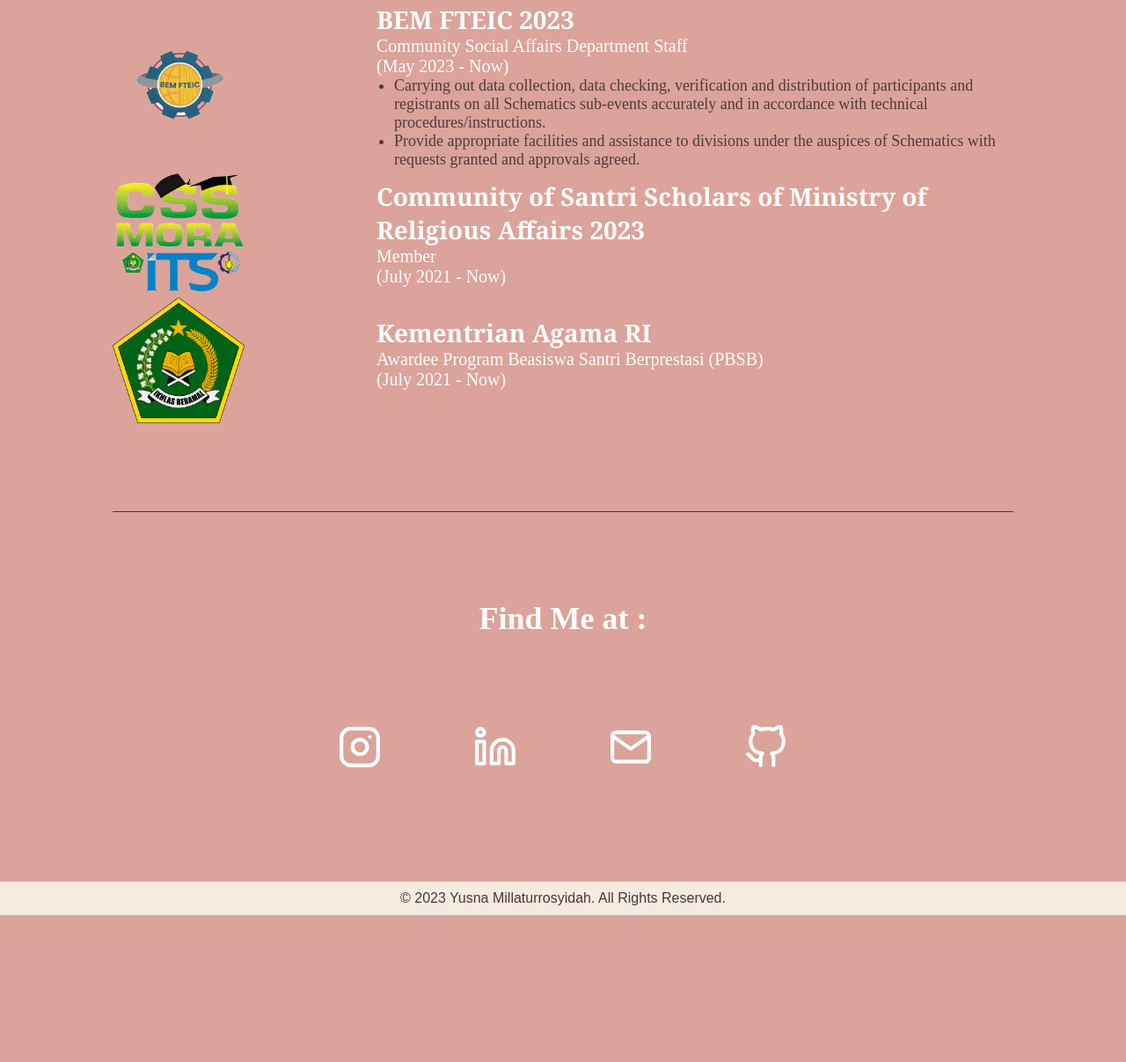
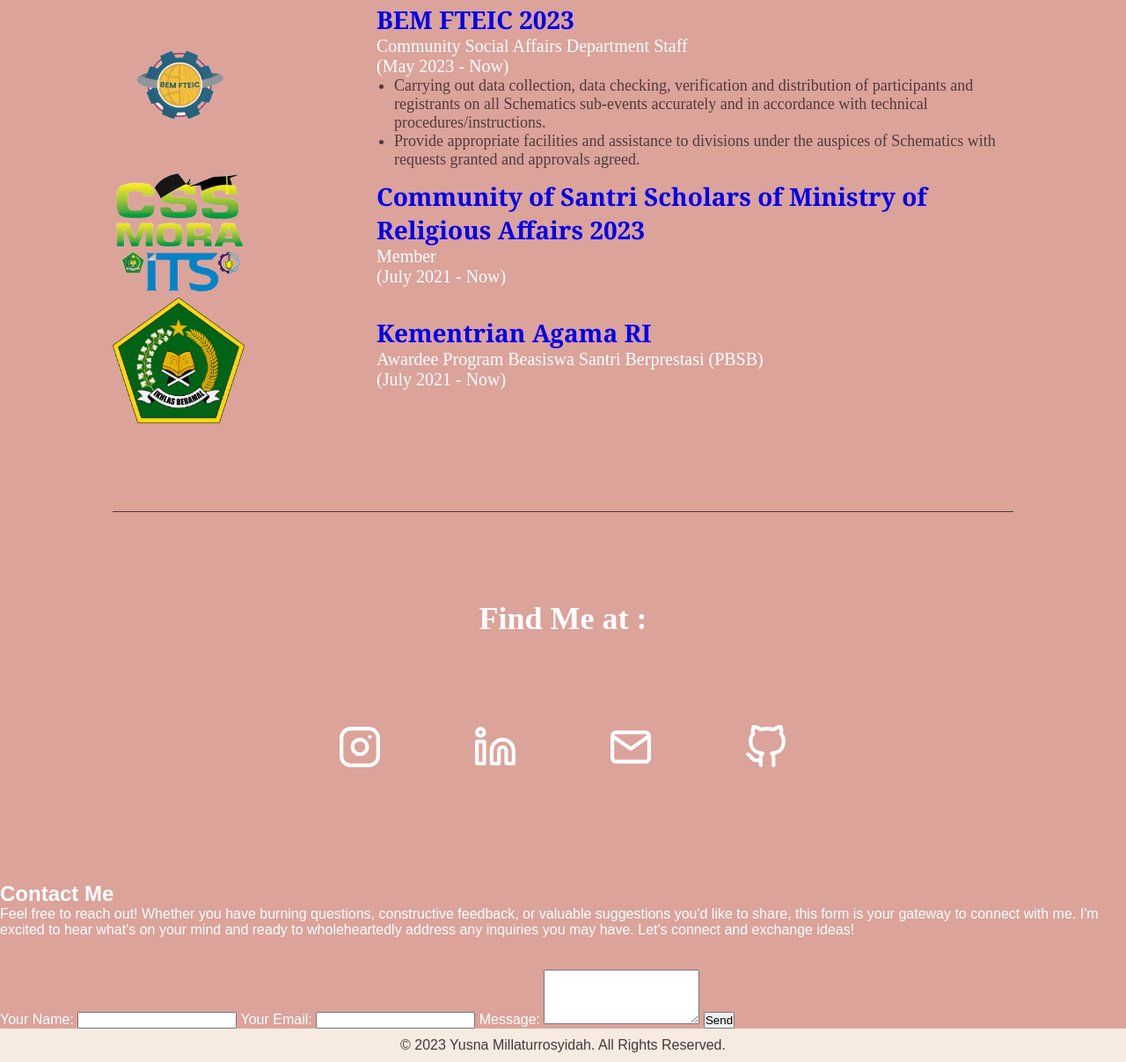
Before and after one commit to yusnaaaaa/pweb-tugas-1, a plain HTML site: page 5025211254_Yusna Millaturrosyidah_Tugas 1/index.html in a window 1280 px wide. Shown: the part 2058-3265 px from the top of the page at 88% size. Before the commit the page ends 3098 px from the top, so only its background shows below. Drawn offline with nearby package versions, Linux system fonts and the light colour scheme.

Commit message:
update html

```diff
--- a/5025211254_Yusna Millaturrosyidah_Tugas 1/index.html
+++ b/5025211254_Yusna Millaturrosyidah_Tugas 1/index.html
@@ -1,5 +1,3 @@
-<!-- Nama : Yusna Millaturrosyidah -->
-
 <!DOCTYPE html>
 <html lang="en">
 
@@ -73,7 +71,9 @@
         <div class="sch23">
             <img src="Images/sch23.png" alt="exp1">
             <div class="text">
+                <a href="https://www.instagram.com/schematics.its/">
                     <h3>Schematics 2023</h3>
+                </a>
                 <h4>Deputy Head of Data Management Division <span><br>(January 2023 - Now)</br></span></h4>
                 <ul>
                     <li>Carrying out data collection, data checking, verification and distribution of participants and registrants
@@ -85,9 +85,11 @@
         </div>
         <br>
         <div class="sch22">
-            <img src="Images/sch22.png" alt="exp2">
+            <img src="Images/sch22.png" alt="exp1">
             <div class="text">
+                <a href="https://www.instagram.com/schematics.its/">
                     <h3>Schematics 2022</h3>
+                </a>
                 <h4>Staff Kestari<span><br>(May 2022 - November 2022)</br></span></h4>
                 <ul>
                     <li>Carrying out data collection, data checking, verification and distribution of participants and registrants
@@ -99,8 +101,11 @@
         </div></br>
         <div class="jmmi">
             <img src="Images/jmmi.png" alt="exp3">
+            </a>
             <div class="text">
+                <a href="https://www.instagram.com/jmmi.its/">
                     <h3>Jamaah Masjid Manarul Ilmi 2022</h3>
+                </a>
                 <h4>Staf Divisi Kajian <span><br>(February 2022 - February 2023)</br></span></h4>
                 <ul>
                     <li>Spreading good invitations to ITS Muslim students so that they can increase their Faith and Taqwa
@@ -111,7 +116,9 @@
         <div class="bemf">
             <img src="Images/bemf.png" alt="exp4">
             <div class="text">
+                <a href="https://www.instagram.com/bemfteic.its/">
                     <h3>BEM FTEIC 2023</h3>
+                </a>
                 <h4>Community Social Affairs Department Staff<span><br>(May 2023 - Now)</br></span></h4>
                 <ul>
                     <li>Carrying out data collection, data checking, verification and distribution of participants and registrants
@@ -124,14 +131,18 @@
         <div class="cssmora">
             <img src="Images/cssmora.png" alt="exp5">
             <div class="text">
+                <a href="https://www.instagram.com/cssmoraits/">
                     <h3>Community of Santri Scholars of Ministry of Religious Affairs 2023</h3>
+                </a>
                 <h4>Member<span><br>(July 2021 - Now)</br></span></h4>
             </div>
         </div>
         <div class="kemenag">
             <img src="Images/kemenag.png" alt="exp6">
             <div class="text">
+                <a href="https://www.instagram.com/cssmoranasional/">
                     <h3>Kementrian Agama RI</h3>
+                </a>
                 <h4>Awardee Program Beasiswa Santri Berprestasi (PBSB)<span><br>(July 2021 - Now)</span></h4></br>
             </div>
         </div>
@@ -158,6 +169,30 @@
         </div>
     </div>
 
+    <div class="line4"></div>
+
+    <!-- Form untuk mengirim pesan kepada owner web -->
+    <div class="contact-form">
+        <h2>Contact Me</h2>
+        <p>Feel free to reach out! Whether you have burning questions, constructive feedback,
+            or valuable suggestions you'd like to share, this form is your gateway to connect with me.
+            I'm excited to hear what's on your mind and ready to wholeheartedly address any inquiries you may have.
+            Let's connect and exchange ideas!</p><br><br />
+        <form action="proses_pengiriman_pesan.php" method="post">
+            <label for="name">Your Name:</label>
+            <input type="text" id="name" name="name" required>
+
+            <label for="email">Your Email:</label>
+            <input type="email" id="email" name="email" required>
+
+            <label for="message">Message:</label>
+            <textarea id="message" name="message" rows="4" required></textarea>
+
+            <button type="submit">Send</button>
+        </form>
+    </div>
+
+
     <script>
         feather.replace()
     </script>
```
Lines whose indentation alone changed are shown as unchanged.
